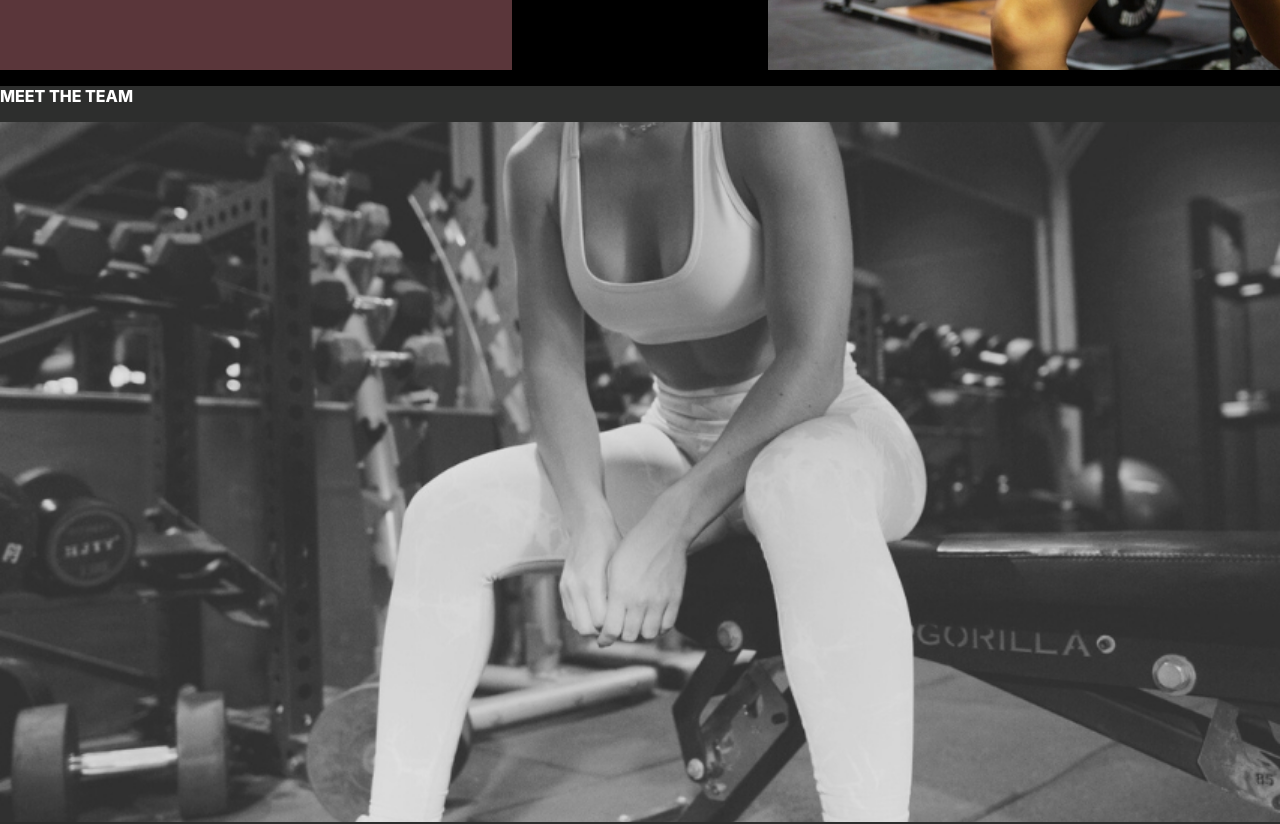
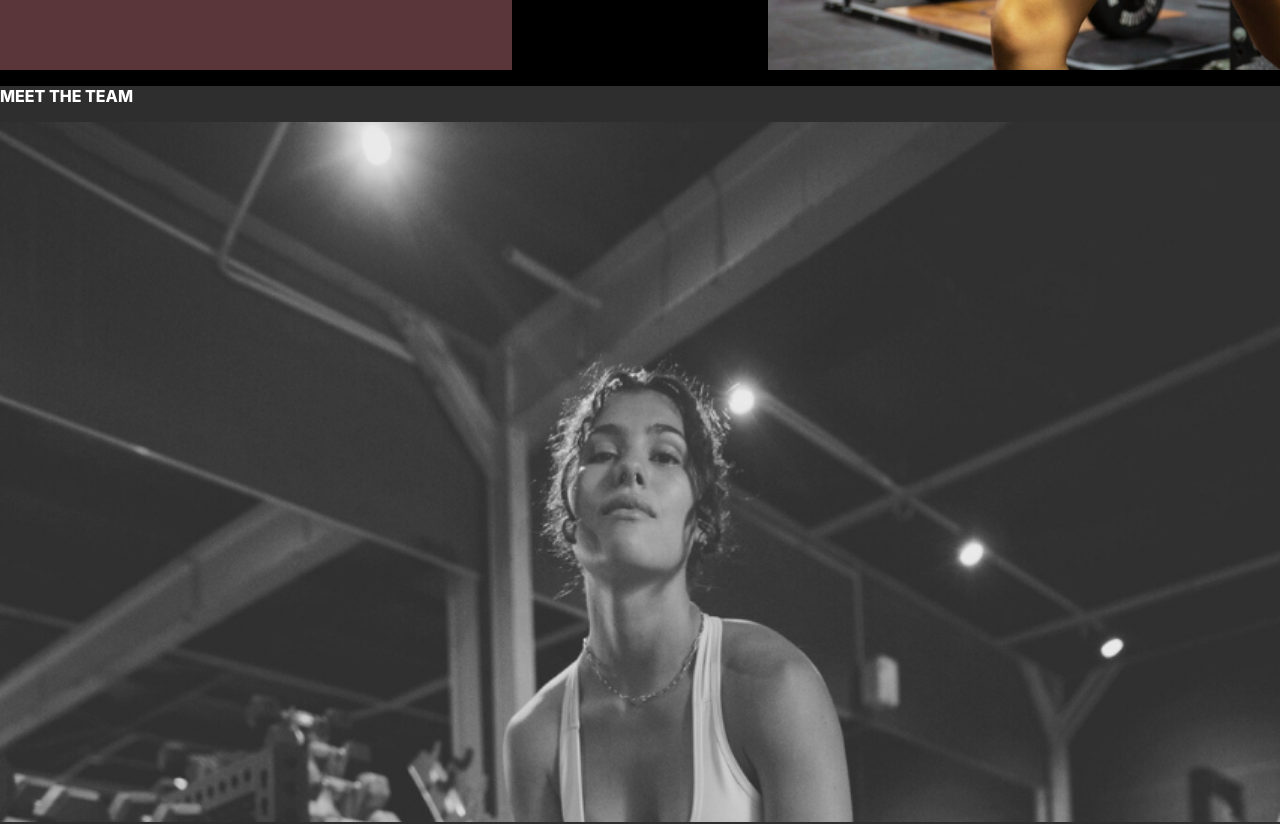
Before and after one commit to RuslanTissen/PIPI-world-2, a React (Create React App) app: page / in a window 1280 px wide. Shown: the part 1640-2464 px from the top of the page. Built offline with nearby package versions, Linux system fonts and the light colour scheme; a web font is replaced by a local one.

Commit message:
first today

```diff
--- a/src/components/start/meetPipi/MeetPipi.css
+++ b/src/components/start/meetPipi/MeetPipi.css
@@ -12,7 +12,9 @@
 .meet-pipi__container .meet-pipi__container-1 .meet-pipi__container-1--img .meet-pipi__container-1--img--container {
   height: inherit;
   background-image: url("../../../images/MeetPipi.jpg");
-  background-position: center;
+  background-position-y: -5vh;
   background-repeat: no-repeat;
   background-size: cover;
+  -o-object-fit: cover;
+     object-fit: cover;
 }/*# sourceMappingURL=MeetPipi.css.map */
--- a/src/components/start/meetPipi/MeetPipi.scss
+++ b/src/components/start/meetPipi/MeetPipi.scss
@@ -12,9 +12,10 @@
 			.meet-pipi__container-1--img--container {
 				height: inherit;
 				background-image: url("../../../images/MeetPipi.jpg");
-				background-position: center;
+				background-position-y: -5vh;
 				background-repeat: no-repeat;
 				background-size: cover;
+				object-fit: cover;
 			}
 		}
 	}
```
Also changed, not shown: 1 other file (tests, documents, lock files or other folders).
